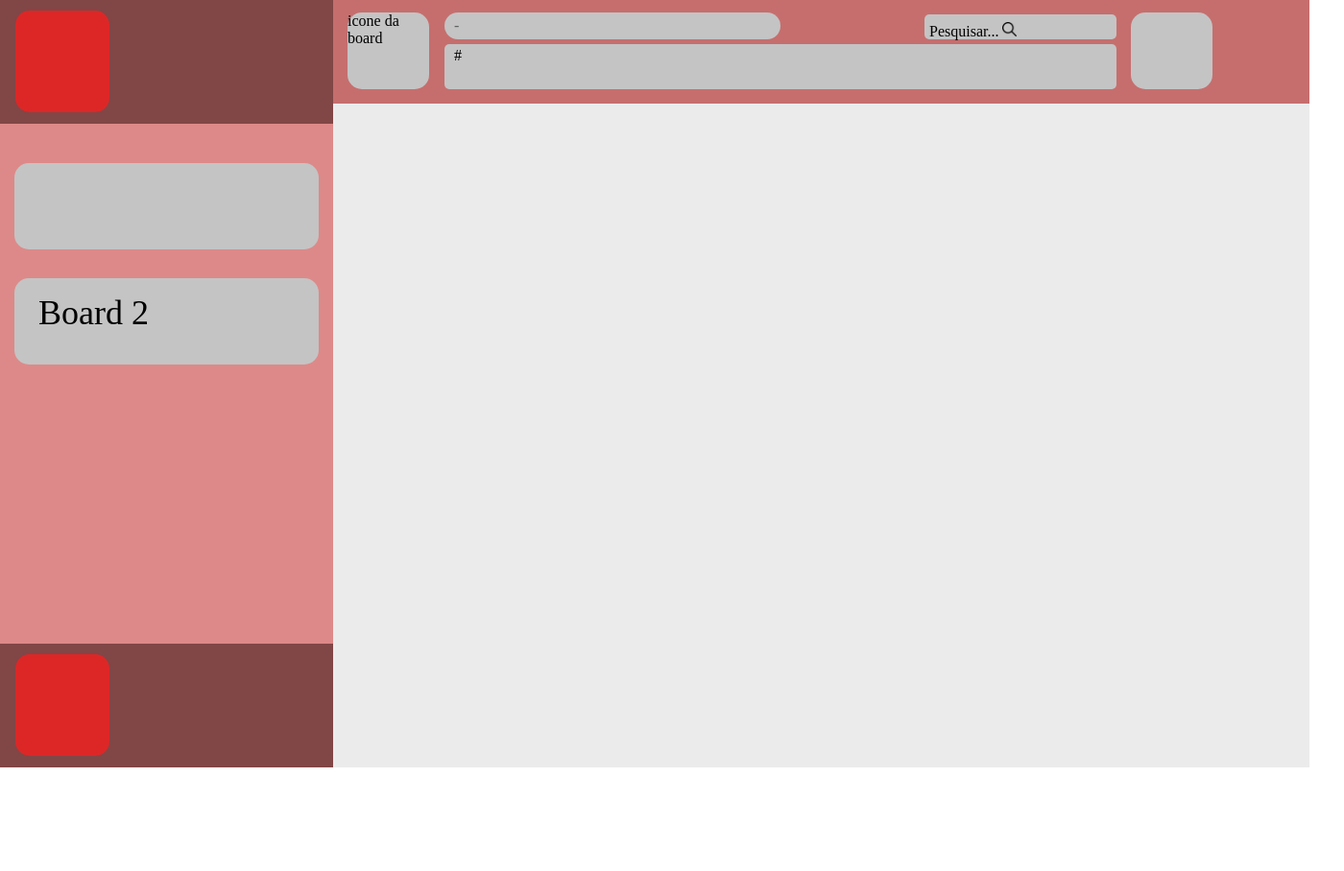
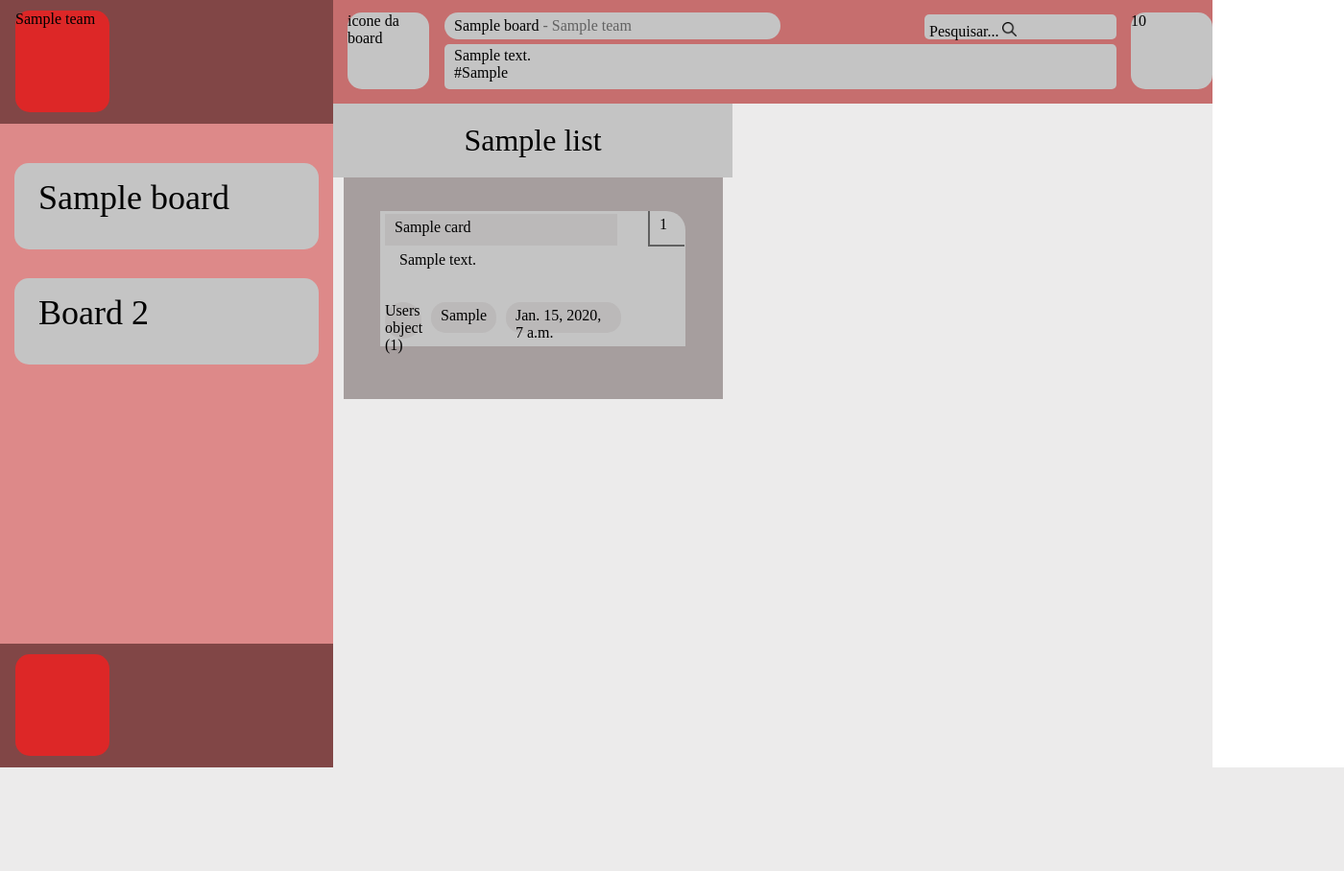
Before and after one commit to banzai200/Sprinteam, a Django app: page /kanban/kanban in a window 1400 px wide. Shown: the whole page at 96% size. After the commit the page ends 800 px from the top, so only its background shows below. Run offline with Django 3.2, Linux system fonts and the light colour scheme; tables that the repository leaves empty hold one stand-in row (values such as "Sample post").

Commit message:
Sei lá o que eu alterei aqui, boa sorte

```diff
--- a/kanban/models.py
+++ b/kanban/models.py
@@ -19,9 +19,6 @@ class Users(models.Model):
     u_admin = models.IntegerField(default=0)
     u_team = models.ForeignKey(Teams, on_delete=models.CASCADE, default='')
 
-    def __str__(self):
-        return self.u_name
-
 
 class Boards(models.Model):
     b_name = models.CharField(max_length=40)
@@ -30,17 +27,11 @@ class Boards(models.Model):
     b_points = models.IntegerField(default=0)
     b_team = models.ForeignKey(Teams, on_delete=models.CASCADE, default='')
 
-    def __str__(self):
-        return self.b_name
-
 
 class Lists(models.Model):
     list_name = models.CharField(max_length=30)
     list_position = models.IntegerField()
     list_board = models.ForeignKey(Boards, on_delete=models.CASCADE, default='')
-
-    def __str__(self):
-        return self.list_name
 
 
 class Cards(models.Model):
@@ -52,13 +43,7 @@ class Cards(models.Model):
     c_complexity = models.IntegerField(default=1)
     c_list = models.ForeignKey(Lists, on_delete=models.CASCADE, default='')
 
-    def __unicode__(self):
-        return self.c_name
-
 
 class Categories(models.Model):
     cat_name = models.CharField(max_length=20)
     cat_board = models.ForeignKey(Boards, on_delete=models.CASCADE, default='')
-
-    def __str__(self):
-        return self.cat_name
--- a/kanban/static/css/styles.css
+++ b/kanban/static/css/styles.css
@@ -26,7 +26,7 @@ label{
 }
 .right{
     position: absolute;
-    width: 1017px;
+    width: -moz-available;
     height: 100%;
     left: 347px;
     top: 0px;
@@ -196,6 +196,7 @@ form button ,input[type="submit"]{
 
 .topbar{
     height: 108px;
+    width: available;
     background-color: #C66E6E;
 }
     /*tasks*/
@@ -312,7 +313,7 @@ form button ,input[type="submit"]{
     }
 
     .board{
-        height:100%;
+        height: max-content;
         width: 100%;
         z-index: 1;
     }
--- a/kanban/templates/cards.html
+++ b/kanban/templates/cards.html
@@ -1,6 +1,8 @@
 <!-- adicionar um jeito de enviar um objeto ou detalhe que possa ser utilizado para pescar os dados do card selecionado-->
 {% extends "categories.html" %}
 {% block cards %}
+{% for card in card_list %}
+
     <div class="card" onclick="showCard()">
         <div class="cardfbox">
             <div class="ctitle">{{ card.c_name }}</div>
@@ -9,10 +11,9 @@
         <div class="cdesc">{{card.c_description}}</div>
         <div class="cardfbox">
             <div class="cresp">{{card.c_assigned}}</div>
-            {% for c_topic in card%}
                 <div class="ctopic">{{ card.c_topic }}</div>
-            {% endfor %}
             <div class="cdeadline">{{ card.c_deadline }}</div>
         </div>
     </div>
+{% endfor %}
 {% endblock cards %}
--- a/kanban/templates/categories.html
+++ b/kanban/templates/categories.html
@@ -1,15 +1,16 @@
-{% extends "postsits.html" %}
+{% extends "postits.html" %}
+{% block categories %}
 
-{% block categories %}
 <div class="flexcol">
-{% for categorie in cat_board %}
-    <div class="ccateg">{{ categorie.catname }} </div>
+
+{% for lists in list_board %}
+{% block content %}
+    <div class="ccateg">{{ lists.list_name }} </div>
     <div class="categbg">
-        {% for card in boar.b_name}
             {% block cards %}
             {% endblock cards %}
-        {% endfor %}
     </div>
+{% endblock content %}
 {% endfor %}
 </div>
 {% endblock categories %}
--- a/kanban/templates/details.html
+++ b/kanban/templates/details.html
@@ -1,5 +1,5 @@
 {% extends "postits.html" %}
-{% block details%}
+{% block details %}
     <div id="cardDetail" class="chighbg flexcol">
         <div onclick="showCard()" style="text-align:right;">X</div>
         <div class="chighlight flexcol">
@@ -17,4 +17,4 @@
             </div>
         </div>
     </div>
-{% endblock details%}
+{% endblock details %}
--- a/kanban/templates/postits.html
+++ b/kanban/templates/postits.html
@@ -2,8 +2,8 @@
 <html xmlns="http://www.w3.org/1999/html">
     <head>
         {% load static %}
-        <link rel="stylesheet" type="text/css" href="{% static "css/styles.css" %}">
-        <script src="{% static "js/mainscripts.js" %}"></script>
+        <link rel="stylesheet" type="text/css" href="{% static 'css/styles.css' %}">
+        <script src="{% static 'js/mainscripts.js' %}"></script>
     </head>
     <body>
     <div class="wholething">
@@ -30,7 +30,7 @@
                     <div class="flexcol">
                         <div class="flexrow">
                             <div class="bdname">{{ board.b_name }}<label> - {{team.t_name}}</label></div>
-                            <div class="bdsearch">Pesquisar... <img src="{% static "images\search.png" %}"></div>
+                            <div class="bdsearch">Pesquisar... <img src="{% static 'images\search.png' %}"></div>
                         </div>
                         <div class="descbox flexcol">
                             <div class="desctext">{{board.b_description}}</div>
@@ -41,11 +41,11 @@
                 </div>
             </div>
             <div class="board">
+                {% block categories %}
+                {% endblock categories %}
+
                 {% block  details %}
                 {% endblock details %}
-
-                {% block categories %}
-                {% endblock categories %}
             </div>
         </div>
     </div>
--- a/kanban/views.py
+++ b/kanban/views.py
@@ -2,11 +2,8 @@ from django.contrib.auth import login, authenticate
 from django.shortcuts import render, redirect, get_object_or_404, get_list_or_404
 from django.views import View
 from django.views.generic import ListView, DetailView
-
 from kanban.forms import SignUpForm
-from .models import Teams
-from .models import Boards
-from .models import Cards
+from .models import Teams, Categories, Boards, Cards, Lists
 
 
 def auth(request):
@@ -29,7 +26,12 @@ def cad(request):
 
 
 def kanban(request):
-    return render(request, 'postits.html')
+    team = get_object_or_404(Teams, pk='1')
+    board = get_object_or_404(Boards, pk='1')
+    lists = get_list_or_404(Lists)
+    cards = Cards.objects.select_related('c_list')
+    context = {'team': team, 'board': board, 'list_board': lists, 'card_list': cards}
+    return render(request, 'cards.html', context)
 
 
 def tasks(request):
```
